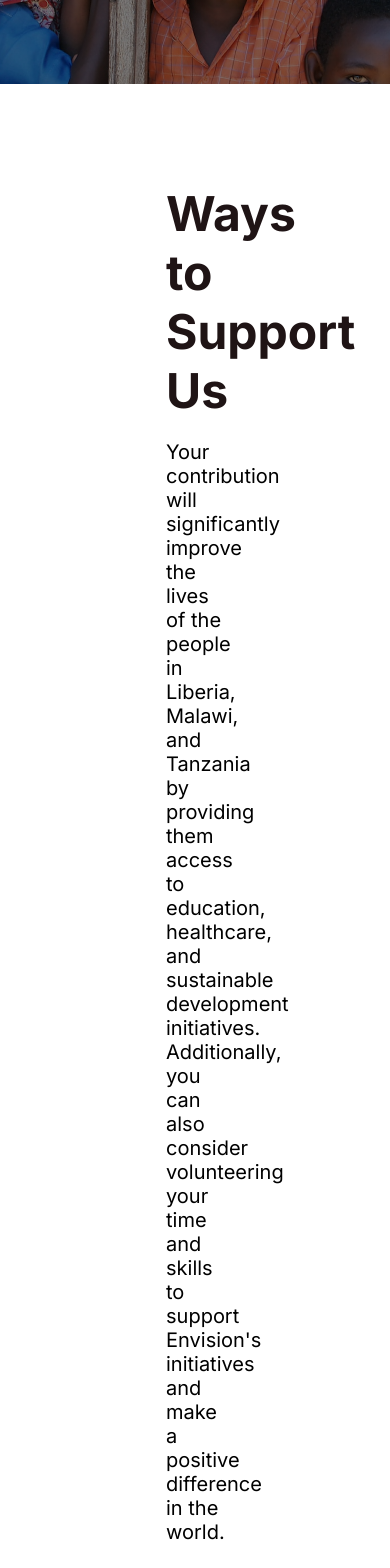
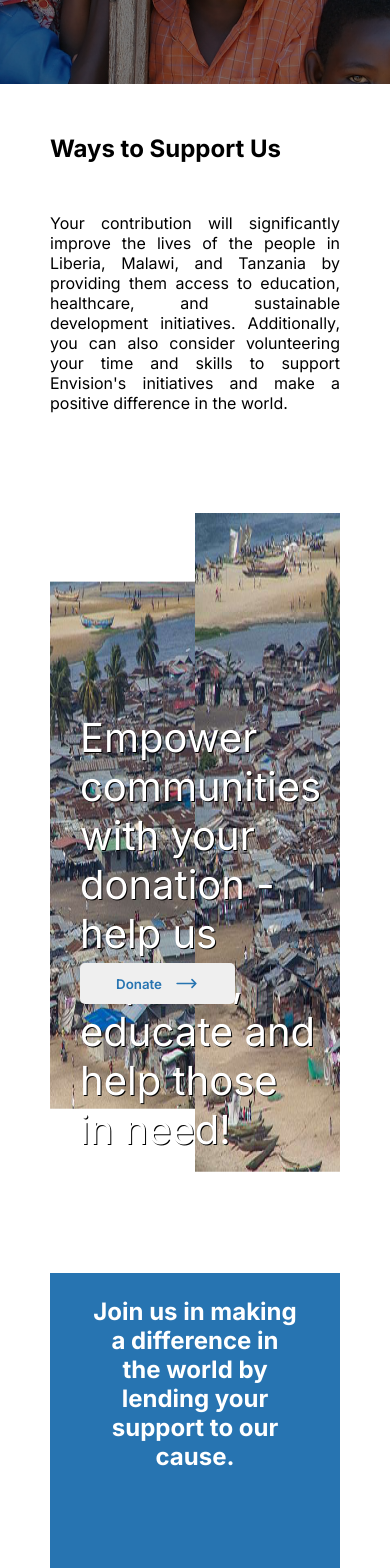
Before and after one commit to jusminpt/react-envision, a React (Create React App) app: page /getinvolved in a window 390 px wide. Shown: the part 200-1768 px from the top of the page. Built offline with nearby package versions, Linux system fonts and the light colour scheme.

Commit message:
Update WhatWeDo Page for mobile

```diff
--- a/src/components/GetInvolvedCard/GetInvolvedCard.jsx
+++ b/src/components/GetInvolvedCard/GetInvolvedCard.jsx
@@ -6,7 +6,7 @@ import "./GetInvolvedCard.scss";
 function GetInvolvedCard({ textInput, textBtn, urlBtn }) {
   return (
     <div className="getInvolvedCard">
-      <h2 className="gi-card-title">{textInput}</h2>
+      <h3 className="gi-card-title">{textInput}</h3>
       <div className="getInvolvedCard-left">
         <Button textInput={textBtn} styleBtn="secondary" urlBtn={urlBtn} />
       </div>
--- a/src/components/GetInvolvedCard/GetInvolvedCard.scss
+++ b/src/components/GetInvolvedCard/GetInvolvedCard.scss
@@ -1,22 +1,20 @@
 .getInvolvedCard {
     // background-size: cover;
     // background-position: center;
-
     background-color: var(--color-drak-blue);
     padding: 24px 40px;
     display: flex;
     flex-direction: column;
     justify-content: space-between;
     width: 100%;
-    // height: 30vh;
-    // border-radius: 5px;
+    height: 30vh;
 
     &:not(:last-child) {
       margin-bottom: 30px;
     }
 
     .gi-card-title {
-      font-size: var(--font-title2);
+      // font-size: var(--font-title2);
       color: var(--color-white);
       width: 30%;
     }
@@ -31,11 +29,11 @@
     justify-content: flex-end;
   }
 
-
   @media screen and (max-width: 960px) {
     .getInvolvedCard {
       text-align: center;
-      height: 30vh;
+      height: 50vh;
+      // padding: 80px 50px;
 
       &:not(:last-child) {
         margin-bottom: 30px;
--- a/src/components/GetInvolvedFlexCard/GetInvolvedFlexCard.scss
+++ b/src/components/GetInvolvedFlexCard/GetInvolvedFlexCard.scss
@@ -28,7 +28,6 @@
 .one {
     display: flex;
     flex-direction: column;
-    font-size: var(--font-title2);
 }
 
 .line-flexCard-vertical {
@@ -43,7 +42,7 @@
 
 .three {
     font-size: var(--font-medium);
-    padding: 40px 0;
+    padding: 30px 0;
 }
 
 .content-item {
@@ -58,7 +57,6 @@
     }
 
     .gi-content {
-
         flex-direction: column;
        justify-content: center;
        align-items: center;
--- a/src/components/ProjectCard/ProjectCard.jsx
+++ b/src/components/ProjectCard/ProjectCard.jsx
@@ -29,7 +29,7 @@ function ProjectCard({ imageChoice, textPosition, headerText, pText }) {
       <div className="card-container" style={{ backgroundImage: `url(${imageChoice})`, ...paddingStyle }}>
         {/* WhatWeDo Content */}
         <div className="wwd-content" style={paddingStyle}>
-          <h1 className="proj-header">{headerText}</h1>
+          <h2 className="proj-header">{headerText}</h2>
           <p className="proj-p cutoff-text">{pText}</p>
         </div>
       </div>
--- a/src/components/ProjectCard/ProjectCard.scss
+++ b/src/components/ProjectCard/ProjectCard.scss
@@ -1,8 +1,11 @@
+.main {
+}
+
 .card-container {
   width: 100%;
   background-repeat: no-repeat;
   background-size: cover;
-  min-height: 600px;
+  height: 45vh;
   display: flex;
   align-items: center;
   justify-content: center;
@@ -10,7 +13,7 @@
 
 .wwd-content {
   color: white;
-  padding: 50px 30px;
+  padding: 0px 30px;
   width: fit-content;
   max-height: 95%;
   overflow: auto;
@@ -18,15 +21,11 @@
 
 .proj-header {
   font-size: var(--font-title);
-  padding-bottom: 60px;
-  // font-size: 60px;
+  padding-bottom: 20px;
 }
 
 .proj-p {
   word-wrap: break-word;
-  // font-size: 2rem;
-  font-size: var(--font-title2);
-
 }
 
 @media screen and (max-width: 1280px) {
@@ -47,9 +46,18 @@
     padding-bottom: 20px;
     text-align: center;
   }
-  .proj-p {
-    font-size: 1.8rem;
-    line-height: 1.5;
-    // color: red;
+  // .proj-p {
+  //   font-size: 1.8rem;
+  //   line-height: 1.5;
+  //   // color: red;
+  // }
+}
+
+@media screen and (max-width: 960px) {
+  .card-container {
+     display: flex;
+     flex-direction:row;
+     //MUST USE THIS FOR RESET PADDING FOR MOBILE SCREENS!!!!
+     padding: 0 0px;
   }
 }
--- a/src/pages/GetInvolved/GetInvolved.jsx
+++ b/src/pages/GetInvolved/GetInvolved.jsx
@@ -13,12 +13,12 @@ function GetInvolved() {
     <div>
       <PageHero headingText="Get Involved"  img={bannerImg} />
 
-      <div className="main-container">
+      <div className="page-section">
 
-        <h1 className="involved-title">Ways to Support Us</h1>
+        <h2 className="involved-title">Ways to Support Us</h2>
         <p className="involved-p">Your contribution will significantly improve the lives of the people in Liberia, Malawi, and Tanzania by providing them access to education, healthcare, and sustainable development initiatives. Additionally, you can also consider volunteering your time and skills to support Envision's initiatives and make a positive difference in the world.</p>
 
-        <div className="top-grid">
+       <div className="top-grid">
           < TopGrid />
         </div>
 
@@ -30,7 +30,7 @@ function GetInvolved() {
             />
         </div>
 
-        <div className="end-card">
+         <div className="end-card">
           < GetInvolvedFlexCard
             textInputOne="More People"
             textInputTwo="More Impact"
--- a/src/pages/GetInvolved/GetInvolved.scss
+++ b/src/pages/GetInvolved/GetInvolved.scss
@@ -1,31 +1,23 @@
-.main-container {
-    margin: 100px 166px;
+.involved-p,
+.top-grid,
+.middle-card,
+.end-card
+ {
+    margin: 50px 0;
 }
 
-.top-grid {
-  // border: solid yellow 5px;
-  display: flex;
-  justify-content: center;
-  align-items: center;
 
-}
 
-.involved-title {
-  color: var(--color-black);
-  font-size: var(--font-title);
-}
+// .top-grid {
 
-//top paragraph
-.involved-p {
-  padding-top: 20px;
-  padding-bottom: 50px;
-}
-
-.middle-card {
-  padding: 150px 0;
-}
-
-// .end-card {
-//   border: blue 4px solid;
+//   border: solid yellow 5px;
+//   display: flex;
+//   justify-content: center;
+//   align-items: center;
 
 // }
+
+// .involved-title {
+//   color: var(--color-black);
+//   font-size: var(--font-title);
+// }
--- a/src/pages/WhatWeDo/WhatWeDo.jsx
+++ b/src/pages/WhatWeDo/WhatWeDo.jsx
@@ -20,7 +20,7 @@ function WhatWeDo() {
         </p>
 
         <div className="projects">
-          <h1 className="wwd-title">Liberia</h1>
+          <h2 className="wwd-title">Liberia</h2>
           <div className="line"></div>
 
           {/* 1st Project Card */}
@@ -45,9 +45,10 @@ function WhatWeDo() {
             />
           </div>
 
-          <h1 className="wwd-title">Tanzania</h1>
+          {/* New Section for Tanzania Projects */}
+          {/* --------------------------------------------- */}
+          <h2 className="wwd-title">Tanzania</h2>
           <div className="line"></div>
-
 
           {/* 3rd Project Card */}
           <div className="card">
@@ -71,15 +72,6 @@ function WhatWeDo() {
             />
           </div>
 
-
-
-
-
-
-
-
-          <div className="line-2"></div>
-
         </div>
 
       </div>
--- a/src/pages/WhatWeDo/WhatWeDo.scss
+++ b/src/pages/WhatWeDo/WhatWeDo.scss
@@ -1,6 +1,11 @@
-//Sets spacing betweeen each new card added
-.card {
-    padding: 30px 0;
+.card,
+.projects
+ {
+    margin: 50px 0;
+
+
+    overflow-y: hidden; /* Hide vertical scrollbar */
+    overflow-x: hidden; /* Hide horizontal scrollbar */
 }
 
 .wwd-title {
@@ -8,20 +13,9 @@
   font-size: var(--font-title);
 }
 
-.description-p {
-  padding-bottom: 70px;
-}
-
 //top line
 .line {
     height: 2px;
     background: black;
     margin: 10px 0;
-
   }
-
-//bottom line
-  .line-2 {
-    height: 2px;
-    background: black;
-  }
```
Also changed, not shown: src/components/GetInvolvedTopGrid/GetInvolvedTopGrid.jsx (+0 -88 lines), src/components/GetInvolvedTopGrid/GetInvolvedTopGrid.scss (+0 -154 lines).
